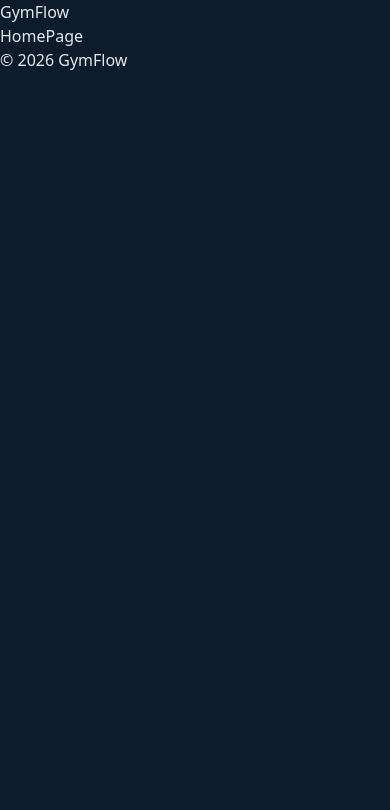
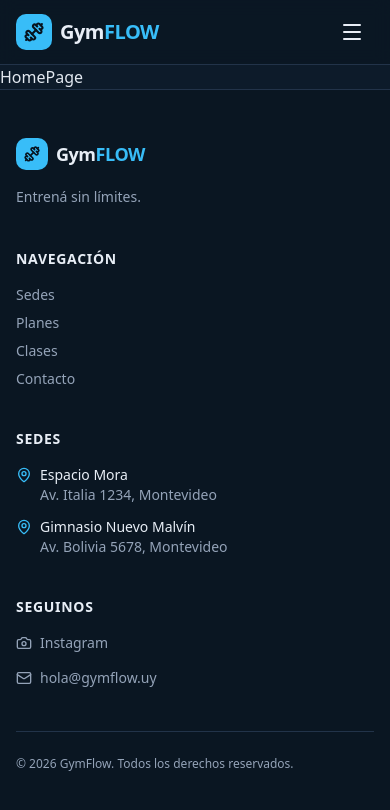
Before and after one commit to ignaciocomp/GymFlow, a React (Vite) app in the folder frontend/: page / in a window 390 px wide. Shown: the top 810 px of the page. Built offline with nearby package versions, Linux system fonts and the light colour scheme.

Commit message:
feat(public): header con nav responsive + footer

```diff
--- a/frontend/src/components/public/PublicFooter.tsx
+++ b/frontend/src/components/public/PublicFooter.tsx
@@ -1,16 +1,121 @@
+import { Link } from 'react-router-dom'
+import { Dumbbell, Camera, MapPin, Mail } from 'lucide-react'
 import { site } from '@/content/site'
 
 /**
- * Stub mínimo del footer público (Phase 1).
- * El footer completo (marca, links rápidos, sedes, redes, copyright) se
- * construye en Phase 2 (Task 6) con el plugin ui-ux-pro-max.
+ * Footer del sitio público (RF-19).
+ *
+ * Marca + tagline, links rápidos a las páginas, las 2 sedes (nombre + dirección
+ * desde `site`), contacto (instagram + mail) y copyright con el año actual.
+ * Todo el contenido sale de `content/site.ts`.
  */
+const QUICK_LINKS = [
+  { to: '/sedes', label: 'Sedes' },
+  { to: '/planes', label: 'Planes' },
+  { to: '/clases', label: 'Clases' },
+  { to: '/contacto', label: 'Contacto' },
+] as const
+
 export default function PublicFooter() {
+  const year = new Date().getFullYear()
+
   return (
-    <footer>
-      <p>
-        © {new Date().getFullYear()} {site.nombre}
-      </p>
+    <footer className="border-t border-[var(--public-border)] bg-[var(--public-bg)] text-[var(--public-muted)]">
+      <div className="mx-auto max-w-6xl px-4 py-12 sm:px-6">
+        <div className="grid gap-10 md:grid-cols-4">
+          {/* Marca */}
+          <div className="md:col-span-1">
+            <Link
+              to="/"
+              className="flex items-center gap-2 text-lg font-extrabold tracking-tight text-[var(--public-text)]"
+            >
+              <span
+                className="grid h-8 w-8 place-items-center rounded-lg bg-[var(--public-accent)] text-[var(--public-accent-ink)]"
+                aria-hidden="true"
+              >
+                <Dumbbell className="h-4 w-4" strokeWidth={2.5} />
+              </span>
+              Gym<span className="-ml-2 text-[var(--public-accent)]">FLOW</span>
+            </Link>
+            <p className="mt-4 max-w-xs text-sm leading-relaxed">{site.tagline}.</p>
+          </div>
+
+          {/* Links rápidos */}
+          <nav aria-label="Enlaces del pie" className="md:col-span-1">
+            <h2 className="text-sm font-semibold uppercase tracking-wider text-[var(--public-text)]">
+              Navegación
+            </h2>
+            <ul className="mt-4 space-y-2 text-sm">
+              {QUICK_LINKS.map((l) => (
+                <li key={l.to}>
+                  <Link
+                    to={l.to}
+                    className="transition-colors hover:text-[var(--public-accent)]"
+                  >
+                    {l.label}
+                  </Link>
+                </li>
+              ))}
+            </ul>
+          </nav>
+
+          {/* Sedes */}
+          <div className="md:col-span-1">
+            <h2 className="text-sm font-semibold uppercase tracking-wider text-[var(--public-text)]">
+              Sedes
+            </h2>
+            <ul className="mt-4 space-y-3 text-sm">
+              {site.sedes.map((sede) => (
+                <li key={sede.slug} className="flex gap-2">
+                  <MapPin
+                    className="mt-0.5 h-4 w-4 shrink-0 text-[var(--public-accent)]"
+                    aria-hidden="true"
+                  />
+                  <span>
+                    <span className="block font-medium text-[var(--public-text)]">
+                      {sede.nombre}
+                    </span>
+                    <span className="block">{sede.direccion}</span>
+                  </span>
+                </li>
+              ))}
+            </ul>
+          </div>
+
+          {/* Contacto / redes */}
+          <div className="md:col-span-1">
+            <h2 className="text-sm font-semibold uppercase tracking-wider text-[var(--public-text)]">
+              Seguinos
+            </h2>
+            <ul className="mt-4 space-y-3 text-sm">
+              <li>
+                <a
+                  href={site.contacto.instagram}
+                  target="_blank"
+                  rel="noopener noreferrer"
+                  className="inline-flex items-center gap-2 transition-colors hover:text-[var(--public-accent)]"
+                >
+                  <Camera className="h-4 w-4" aria-hidden="true" />
+                  Instagram
+                </a>
+              </li>
+              <li>
+                <a
+                  href={`mailto:${site.contacto.email}`}
+                  className="inline-flex items-center gap-2 transition-colors hover:text-[var(--public-accent)]"
+                >
+                  <Mail className="h-4 w-4" aria-hidden="true" />
+                  {site.contacto.email}
+                </a>
+              </li>
+            </ul>
+          </div>
+        </div>
+
+        <div className="mt-10 border-t border-[var(--public-border)] pt-6 text-xs">
+          © {year} {site.nombre}. Todos los derechos reservados.
+        </div>
+      </div>
     </footer>
   )
 }
--- a/frontend/src/components/public/PublicHeader.tsx
+++ b/frontend/src/components/public/PublicHeader.tsx
@@ -1,15 +1,128 @@
-import { Link } from 'react-router-dom'
-import { site } from '@/content/site'
+import { useState } from 'react'
+import { Link, NavLink } from 'react-router-dom'
+import { Menu, X, Dumbbell } from 'lucide-react'
 
 /**
- * Stub mínimo del header público (Phase 1).
- * La nav responsive completa (links + menú mobile + botón Acceder) se construye
- * en Phase 2 (Task 6) con el plugin ui-ux-pro-max.
+ * Header del sitio público (RF-19).
+ *
+ * - Sticky top bar con la marca "GymFlow" (acento celeste en "FLOW").
+ * - Nav de escritorio con los 5 links + botón "Acceder" → /login.
+ * - En mobile colapsa a un menú hamburguesa (estado `useState`, accesible
+ *   por teclado: el toggle es un <button> con aria-expanded/aria-controls).
+ *
+ * Todo el contenido y las rutas son fijas del sitio (no salen de site.ts porque
+ * son la navegación del propio sitio, no contenido editable).
  */
+const NAV_LINKS = [
+  { to: '/', label: 'Inicio', end: true },
+  { to: '/sedes', label: 'Sedes' },
+  { to: '/planes', label: 'Planes' },
+  { to: '/clases', label: 'Clases' },
+  { to: '/contacto', label: 'Contacto' },
+] as const
+
 export default function PublicHeader() {
+  const [open, setOpen] = useState(false)
+
+  const linkClass = ({ isActive }: { isActive: boolean }) =>
+    [
+      'rounded-md px-3 py-2 text-sm font-medium transition-colors',
+      isActive
+        ? 'text-[var(--public-accent)]'
+        : 'text-[var(--public-muted)] hover:text-[var(--public-text)]',
+    ].join(' ')
+
+  const mobileLinkClass = ({ isActive }: { isActive: boolean }) =>
+    [
+      'block rounded-lg px-4 py-3 text-base font-medium transition-colors',
+      isActive
+        ? 'bg-[var(--public-surface-2)] text-[var(--public-accent)]'
+        : 'text-[var(--public-text)] hover:bg-[var(--public-surface-2)]',
+    ].join(' ')
+
   return (
-    <header>
-      <Link to="/">{site.nombre}</Link>
+    <header className="sticky top-0 z-40 border-b border-[var(--public-border)] bg-[var(--public-bg)]/85 backdrop-blur supports-[backdrop-filter]:bg-[var(--public-bg)]/70">
+      <div className="mx-auto flex h-16 max-w-6xl items-center justify-between gap-4 px-4 sm:px-6">
+        {/* Marca */}
+        <Link
+          to="/"
+          className="flex items-center gap-2 text-xl font-extrabold tracking-tight text-[var(--public-text)]"
+          onClick={() => setOpen(false)}
+        >
+          <span
+            className="grid h-9 w-9 place-items-center rounded-lg bg-[var(--public-accent)] text-[var(--public-accent-ink)]"
+            aria-hidden="true"
+          >
+            <Dumbbell className="h-5 w-5" strokeWidth={2.5} />
+          </span>
+          <span>
+            Gym<span className="text-[var(--public-accent)]">FLOW</span>
+          </span>
+        </Link>
+
+        {/* Nav escritorio */}
+        <nav
+          aria-label="Navegación principal"
+          className="hidden items-center gap-1 md:flex"
+        >
+          {NAV_LINKS.map((l) => (
+            <NavLink key={l.to} to={l.to} end={l.end} className={linkClass}>
+              {l.label}
+            </NavLink>
+          ))}
+        </nav>
+
+        {/* Acción escritorio */}
+        <div className="hidden md:block">
+          <Link
+            to="/login"
+            className="inline-flex items-center justify-center rounded-lg bg-[var(--public-accent)] px-4 py-2 text-sm font-semibold text-[var(--public-accent-ink)] transition-colors hover:bg-[var(--public-accent-hover)]"
+          >
+            Acceder
+          </Link>
+        </div>
+
+        {/* Toggle mobile */}
+        <button
+          type="button"
+          className="inline-flex h-11 w-11 items-center justify-center rounded-lg text-[var(--public-text)] hover:bg-[var(--public-surface-2)] md:hidden"
+          aria-label={open ? 'Cerrar menú' : 'Abrir menú'}
+          aria-expanded={open}
+          aria-controls="public-mobile-menu"
+          onClick={() => setOpen((v) => !v)}
+        >
+          {open ? <X className="h-6 w-6" /> : <Menu className="h-6 w-6" />}
+        </button>
+      </div>
+
+      {/* Menú mobile */}
+      {open && (
+        <div
+          id="public-mobile-menu"
+          className="border-t border-[var(--public-border)] bg-[var(--public-bg)] md:hidden"
+        >
+          <nav aria-label="Navegación principal móvil" className="space-y-1 px-4 py-4">
+            {NAV_LINKS.map((l) => (
+              <NavLink
+                key={l.to}
+                to={l.to}
+                end={l.end}
+                className={mobileLinkClass}
+                onClick={() => setOpen(false)}
+              >
+                {l.label}
+              </NavLink>
+            ))}
+            <Link
+              to="/login"
+              className="mt-2 block rounded-lg bg-[var(--public-accent)] px-4 py-3 text-center text-base font-semibold text-[var(--public-accent-ink)] transition-colors hover:bg-[var(--public-accent-hover)]"
+              onClick={() => setOpen(false)}
+            >
+              Acceder
+            </Link>
+          </nav>
+        </div>
+      )}
     </header>
   )
 }
```
Also changed, not shown: 1 other file (tests, documents, lock files or other folders).
